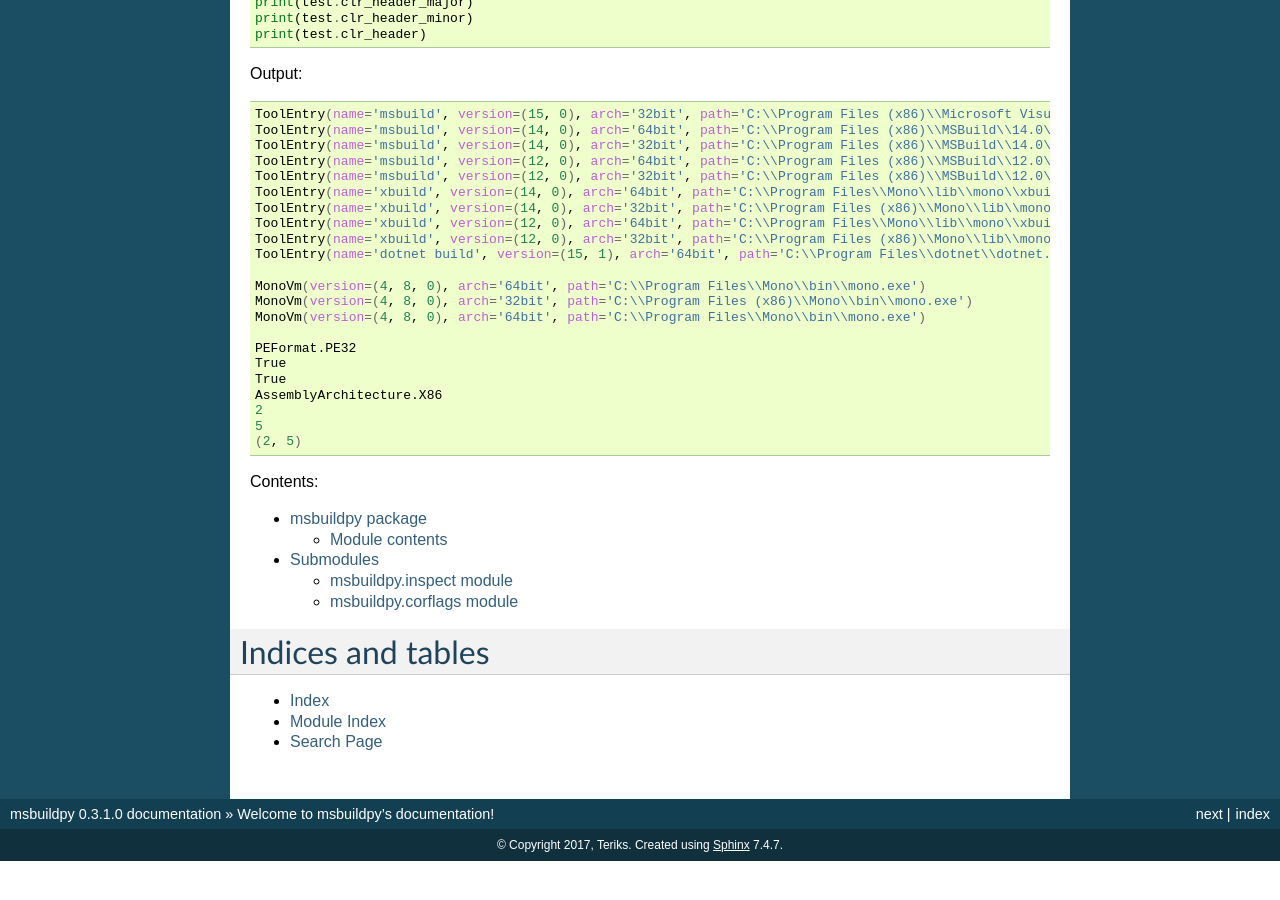
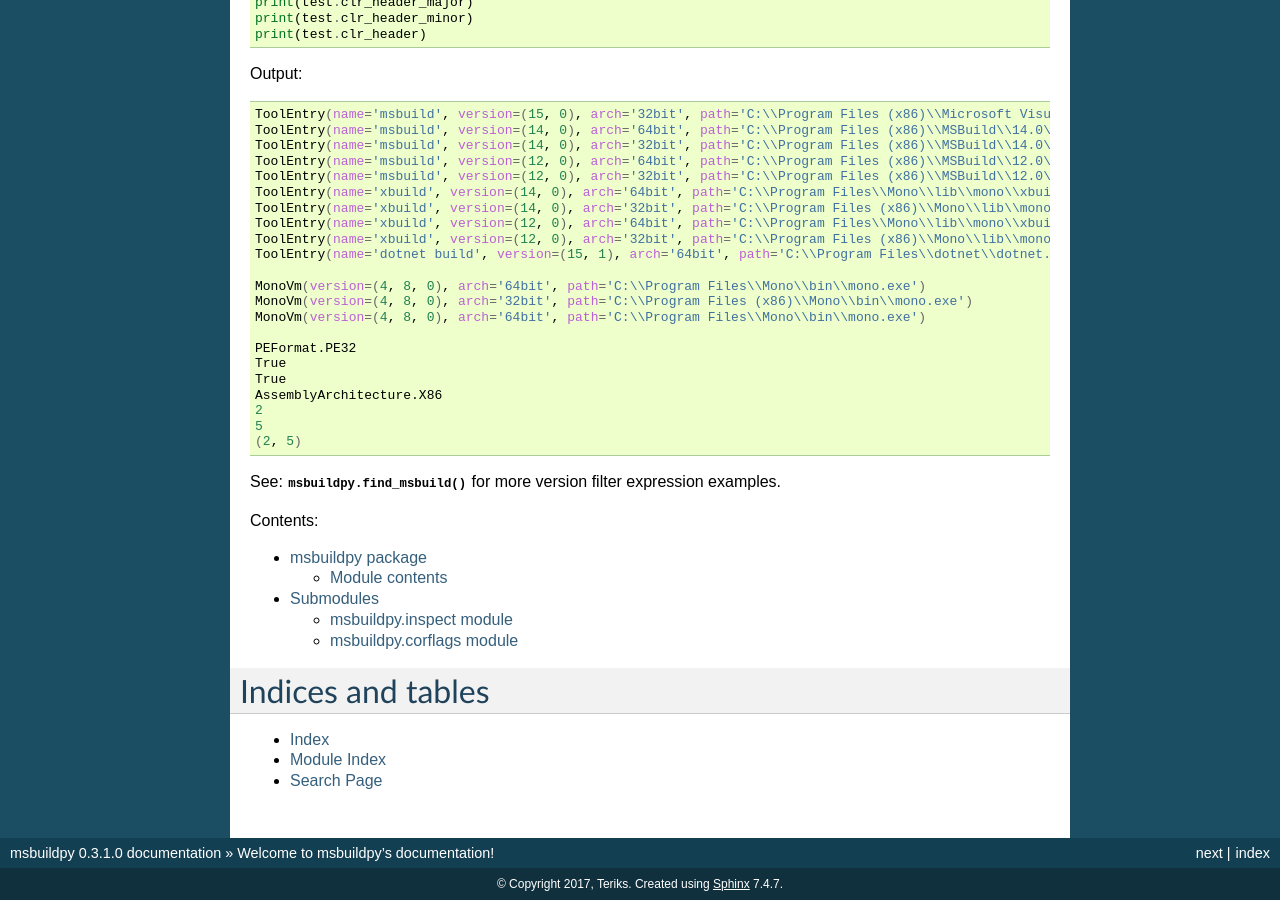
Before and after one commit to Teriks/msbuildpy, a Sphinx documentation site: the page built from docs/source/index.rst, in a window 1280 px wide and 900 px high, scrolled down 949 px. Built offline with Sphinx 7.4.7, drawn with Linux system fonts in a browser that asks for light colours; before the commit the page ends 1810 px from its top, so only the background shows below that.

Commit message:
link to msbuildpy.find_msbuild doc in doc index

```diff
--- a/docs/source/index.rst
+++ b/docs/source/index.rst
@@ -2,6 +2,8 @@
 =====================================
 
 .. include:: ../../README.rst
+
+See: :py:func:`msbuildpy.find_msbuild` for more version filter expression examples.
 
 .. toctree::
    :maxdepth: 3
```
